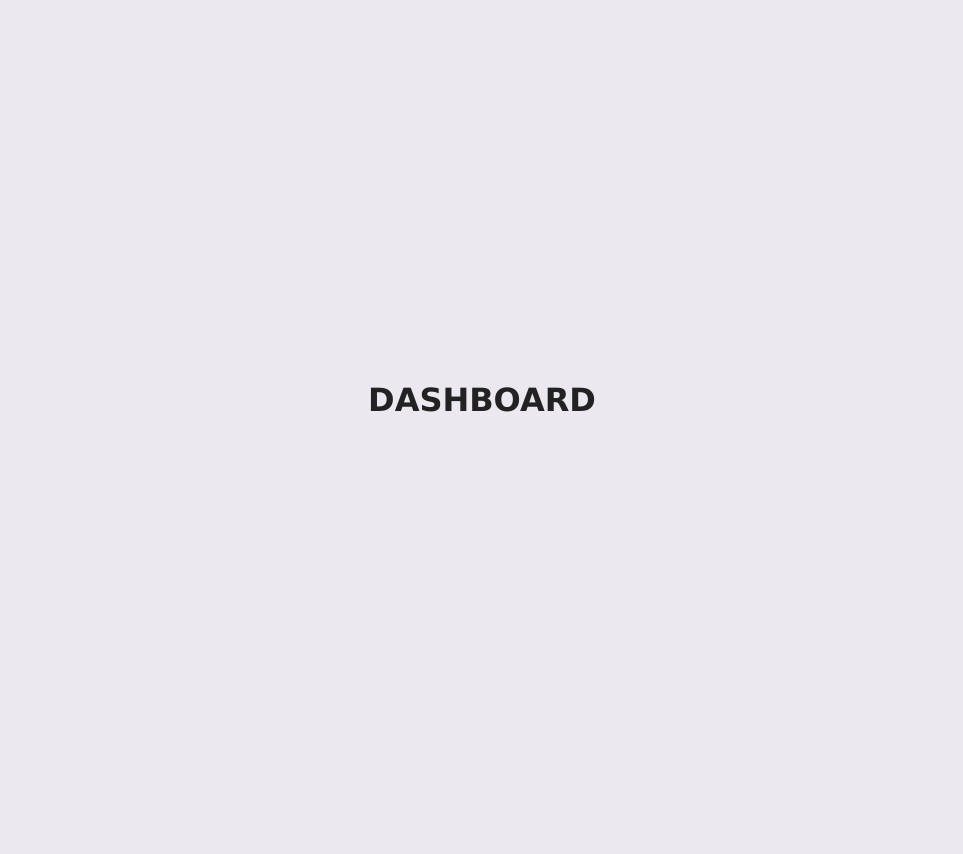
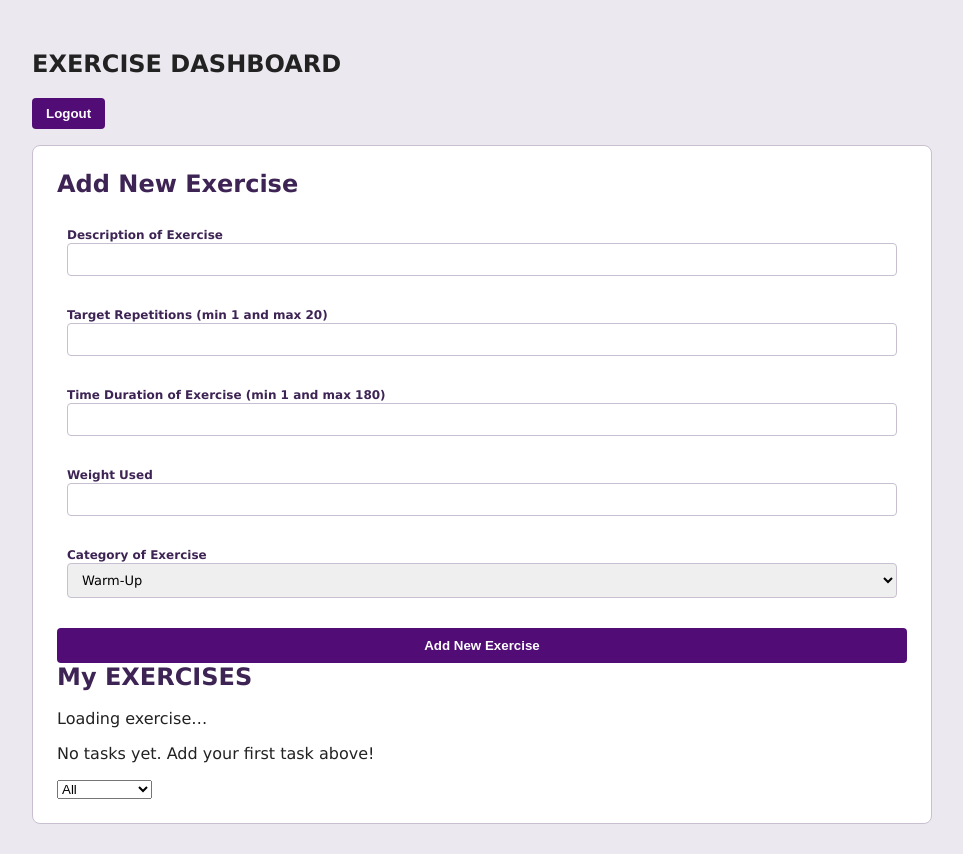
Before and after one commit to dsnyder8/WebDevAssignment4, a website: page public/dashboard.html in a window 1280 px wide. Shown: the whole page, without its empty margins (158-1121 px from the left). Before the commit the page ends 800 px from the top, so only its background shows below. Drawn offline with Linux system fonts and the light colour scheme.

Commit message:
Updated Styling for dashboard, app.js file, dashboard.js file, dashboard.html file, and updates to api.js file (not fully working still)

```diff
--- a/public/dashboard.html
+++ b/public/dashboard.html
@@ -5,7 +5,85 @@
     <meta name="viewport" content="width=device-width, initial-scale=1.0">
     <title>Fitness App Dashboard</title>
     <link rel="stylesheet" href="/styles.css">
+    <script type="module" src="/app.js"></script>
+
 </head>
 <body>
-    <h1>DASHBOARD</h1>
+<!--
+       Dashboard Screen
+-->
+  <section id="dashboard">
+    <h1>EXERCISE DASHBOARD</h1>
+    <button id="logoutBtn">Logout</button>
+    <article class="container">
+
+      <section>
+        <header>
+          <h2>Add New Exercise</h2>
+        </header>
+
+        <form id="exerciseForm">
+
+            <div class="spacing">
+                <label for="description">Description of Exercise</label>
+                <input type="text" id="description" required />
+            </div>
+
+            <div class="spacing">
+                <label for="targetRepetitions">Target Repetitions (min 1 and max 20)</label>
+                <input type="number" id="targetRepetitions" min="1" max="20"/>
+            </div>
+
+            <div class="spacing">
+                <label for="targetTimeDuration">Time Duration of Exercise (min 1 and max 180)</label>
+                <input type="number" id="targetTimeDuration" min="1" max="180"/>
+            </div>
+
+            <div class="spacing">
+                <label for="weightUSE">Weight Used</label>
+                <input type="number" id="weightUSE" />
+            </div>
+
+            <div class="spacing">
+                <label for="category">Category of Exercise</label>
+                <select id="category">
+                    <option value="Warm-up">Warm-Up</option>
+                    <option value="Cardio">Cardio</option>
+                    <option value="Weightlifting">Weightlifting</option>
+                    <option value="Cool-down">Cool-down</option>
+                </select>
+            </div>
+
+            <button type="submit">Add New Exercise</button>
+
+        </form>
+      </section>
+
+
+    <!--
+      MY EXERCISES
+    -->
+      <section>
+        <header>
+          <h2>My EXERCISES</h2>
+          <div id="exerciseStats"></div>
+        </header>
+
+        <div id="loadingMessage">Loading exercise…</div>
+        <div id="exerciseError" class="error"></div>
+        <div id="exerciseList"></div>
+        <p id="emptyMessage" class="hidden">
+          No tasks yet. Add your first task above!
+        </p>
+
+        <select id="filterCategory">
+            <option value="">All</option>
+            <option value="Cardio">Cardio</option>
+            <option value="Weightlifting">Weightlifting</option>
+        </select>
+
+      </section>
+
+    </article>
+  </section>
 </body>
--- a/public/styles.css
+++ b/public/styles.css
@@ -141,37 +141,86 @@ body {
     }
 }
 
+/*
+    EVERYTHING FOR THE DASHBOARD
+*/
 
-
-.form-actions {
-    display: flex;
-    align-items: center;
-    justify-content: space-between;
-    gap: 12px;
-    margin-top: 6px;
+#dashboard {
+    width: 100%;
+    max-width: 900px;
 }
 
-.form-actions .form-footer {
-    margin: 0;
-    font-size: 12px;
-    color: #4a3f56;
+#logoutBtn {
+    margin-bottom: 16px;
+    padding: 8px 14px;
+    border: none;
+    border-radius: 4px;
+    background: #510c76;
+    color: white;
+    font-weight: bold;
+    cursor: pointer;
 }
 
-
-.form-actions .form-footer a {
-    color: #510c76;
-    font-weight: bold;
-    text-decoration: none;
+#logoutBtn:hover {
+    background: #3d0858;
 }
 
-.form-actions .form-footer a:hover {
-    text-decoration: underline;
+.container {
+    background: white;
+    border: 1px solid #c8c0d0;
+    border-radius: 8px;
+    padding: 24px;
 }
 
+.container h2 {
+    margin-top: 0;
+    margin-bottom: 18px;
+    color: #3d2454;
+}
 
-@media (max-width: 400px) {
-    .form-actions {
-        flex-direction: column;
-        align-items: flex-start;
-    }
+#exerciseForm {
+    display: flex;
+    flex-direction: column;
+    gap: 12px;
 }
+
+#exerciseForm label {
+    font-size: 12px;
+    font-weight: bold;
+    color: #3d2454;
+}
+
+#exerciseForm input,
+#exerciseForm select {
+    width: 100%;
+    padding: 8px 10px;
+    border: 1px solid #c8c0d0;
+    border-radius: 4px;
+    font-size: 13px;
+    font-family: inherit;
+}
+
+#exerciseForm input:focus,
+#exerciseForm select:focus {
+    outline: none;
+    border-color: #510c76;
+}
+
+#exerciseForm button {
+    margin-top: 10px;
+    padding: 10px;
+    border: none;
+    border-radius: 4px;
+    background: #510c76;
+    color: white;
+    font-weight: bold;
+    cursor: pointer;
+}
+
+#exerciseForm button:hover {
+    background: #3d0858;
+}
+
+.spacing{
+    padding: 8px 10px;
+}
```
Also changed, not shown: public/api.js (+21 -0 lines).
